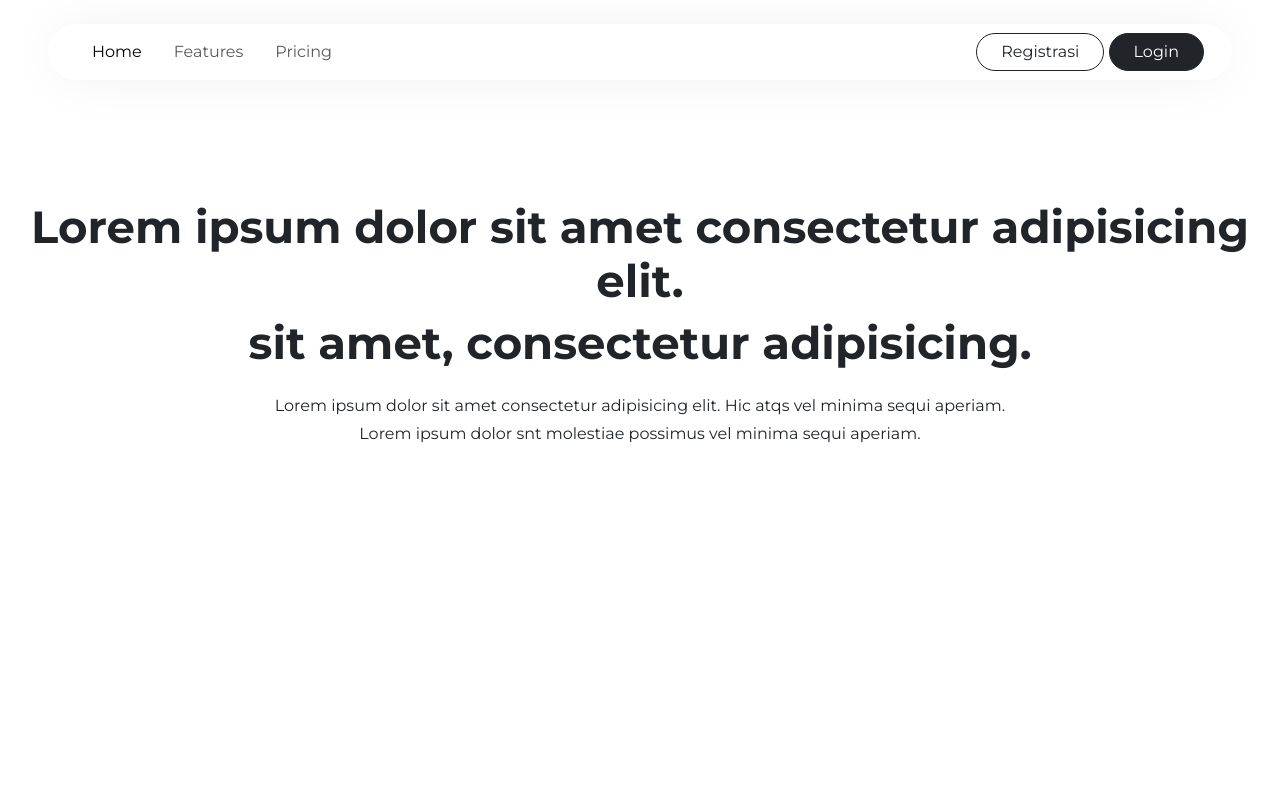
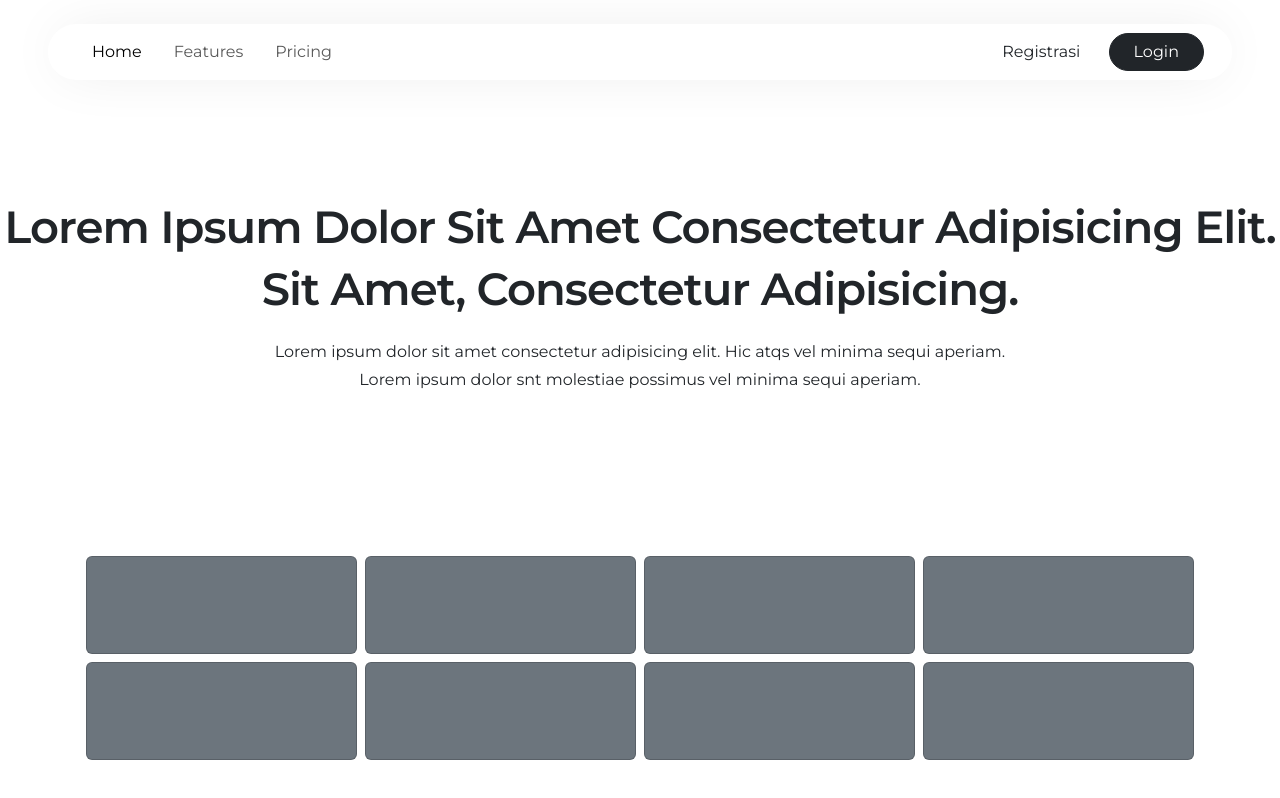
Before and after one commit to zendhiyb/umkm-frontend, a plain HTML site: page index.html in a window 1280 px wide. Drawn offline with nearby package versions, Linux system fonts and the light colour scheme.

Commit message:
update code

```diff
--- a/assets/css/style.css
+++ b/assets/css/style.css
@@ -19,7 +19,12 @@ section .satu {
     margin-top: 200px;
 }
 
+section .dua {
+    margin-top: 160px;
+}
+
 .heading-1 {
     font-size: 45px;
-    font-weight: 700;
+    font-weight: 600;
+    letter-spacing: -1px;
 }
--- a/index.html
+++ b/index.html
@@ -19,7 +19,6 @@
     <header>
         <nav class="navbar navbar-expand-lg bg-white rounded-5 mx-5 my-4 px-3 py-2 fixed-top">
             <div class="container-fluid">
-                <!-- <a class="navbar-brand" href="#">LOGO</a> -->
                 <button class="navbar-toggler" type="button" data-bs-toggle="collapse" data-bs-target="#navbarText" aria-controls="navbarText" aria-expanded="false" aria-label="Toggle navigation">
                     <span class="navbar-toggler-icon"></span>
                 </button>
@@ -37,47 +36,83 @@
                     </ul>
                 </div>
                 <div class="">
-                    <a href="" class="btn btn-outline-dark rounded-5 px-4">Registrasi</a>
+                    <a href="" class="btn btn-outline-light text-dark border-0 bg-opacity-25 rounded-5 px-4">Registrasi</a>
                     <a href="" class="btn btn-dark rounded-5 px-4">Login</a>
                 </div>
             </div>
         </nav>
     </header>
 
-    <!-- <nav class="navbar navbar-expand-lg bg-body-tertiary">
-    <div class="container-fluid">
-        <a class="navbar-brand" href="#">Navbar w/ text</a>
-        <button class="navbar-toggler" type="button" data-bs-toggle="collapse" data-bs-target="#navbarText" aria-controls="navbarText" aria-expanded="false" aria-label="Toggle navigation">
-        <span class="navbar-toggler-icon"></span>
-        </button>
-        <div class="collapse navbar-collapse" id="navbarText">
-        <ul class="navbar-nav me-auto mb-2 mb-lg-0">
-            <li class="nav-item">
-            <a class="nav-link active" aria-current="page" href="#">Home</a>
-            </li>
-            <li class="nav-item">
-            <a class="nav-link" href="#">Features</a>
-            </li>
-            <li class="nav-item">
-            <a class="nav-link" href="#">Pricing</a>
-            </li>
-        </ul>
-        <span class="navbar-text">
-            Navbar text with an inline element
-        </span>
-        </div>
-    </div>
-    </nav> -->
-
     <section>
         <div class="satu">
             <div class="text-center mb-4">
-                <h1 class="heading-1">Lorem ipsum dolor sit amet consectetur adipisicing elit.</h1>
-                <h1 class="heading-1">sit amet, consectetur adipisicing.</h1>
+                <h1 class="heading-1 text-capitalize">Lorem ipsum dolor sit amet consectetur adipisicing elit.</h1>
+                <h1 class="heading-1 text-capitalize">sit amet, consectetur adipisicing.</h1>
             </div>
             <div class="text-center">
                 <p class="mb-1 fw-normal">Lorem ipsum dolor sit amet consectetur adipisicing elit. Hic atqs vel minima sequi aperiam.</p>
-                <p class="mb-2 fw-normal">Lorem ipsum dolor snt molestiae possimus vel minima sequi aperiam.</p>
+                <p class="mb-4 fw-normal">Lorem ipsum dolor snt molestiae possimus vel minima sequi aperiam.</p>
+                <!-- <div class="mt-5">
+                    <div class="row">
+                        <div class="col-4"></div>
+                        <div class="col-4">
+                            <div class="input-group mb-3">
+                                <input type="text" class="form-control py-2 px-4 rounded-start-pill border-0 border-top border-bottom border-start" placeholder="Search..." aria-describedby="basic-addon2">
+                                <span class="input-group-text rounded-end-circle border-0 border-top border-end border-bottom bg-white" id="basic-addon2">@</span>
+                            </div>
+                        </div>
+                        <div class="col-4"></div>
+                    </div>
+                </div> -->
+            </div>
+        </div>
+    </section>
+
+    <section>
+        <div class="dua">
+            <div class="container">
+                <div class="row p-0 m-0">
+                    <div class="col-md-3 p-0 m-0">
+                        <div class="p-1">
+                            <div class="card p-5 bg-secondary"></div>
+                        </div>
+                    </div>
+                    <div class="col-md-3 p-0 m-0">
+                        <div class="p-1">
+                            <div class="card p-5 bg-secondary"></div>
+                        </div>
+                    </div>
+                    <div class="col-md-3 p-0 m-0">
+                        <div class="p-1">
+                            <div class="card p-5 bg-secondary"></div>
+                        </div>
+                    </div>
+                    <div class="col-md-3 p-0 m-0">
+                        <div class="p-1">
+                            <div class="card p-5 bg-secondary"></div>
+                        </div>
+                    </div>
+                    <div class="col-md-3 p-0 m-0">
+                        <div class="p-1">
+                            <div class="card p-5 bg-secondary"></div>
+                        </div>
+                    </div>
+                    <div class="col-md-3 p-0 m-0">
+                        <div class="p-1">
+                            <div class="card p-5 bg-secondary"></div>
+                        </div>
+                    </div>
+                    <div class="col-md-3 p-0 m-0">
+                        <div class="p-1">
+                            <div class="card p-5 bg-secondary"></div>
+                        </div>
+                    </div>
+                    <div class="col-md-3 p-0 m-0">
+                        <div class="p-1">
+                            <div class="card p-5 bg-secondary"></div>
+                        </div>
+                    </div>
+                </div>
             </div>
         </div>
     </section>
```
